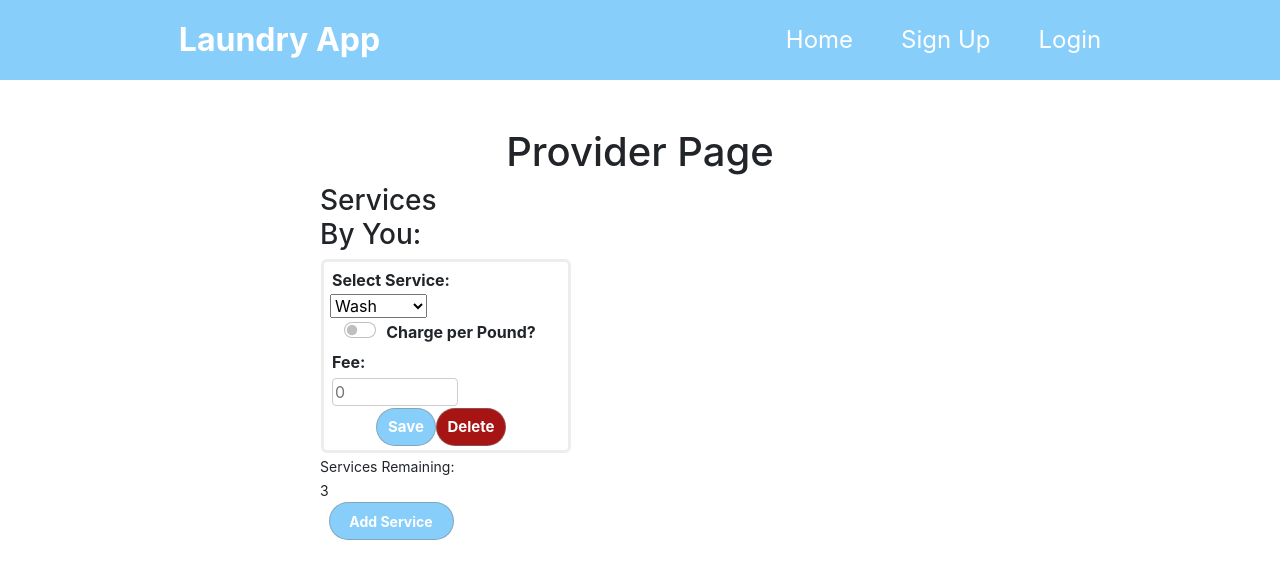
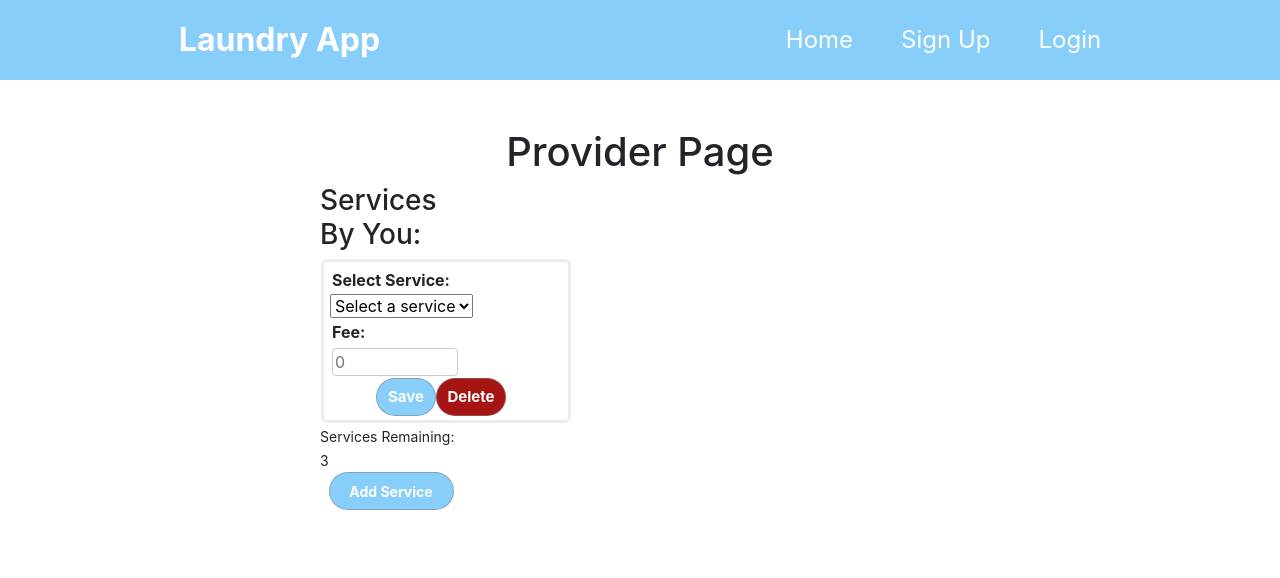
Before and after one commit to michaelchang106/laundryApp, a React (Create React App) app in the folder front/: page /ProviderPage in a window 1280 px wide. Both pictures are taken after a click on the button "Add Service". Shown: the top 578 px of the page. Built offline with nearby package versions, Linux system fonts and the light colour scheme; no server answers.

Commit message:
Fixed service selection options

```diff
--- a/front/src/components/provider/EditService.js
+++ b/front/src/components/provider/EditService.js
@@ -1,3 +1,5 @@
+import { useState, useEffect } from "react";
+
 const EditService = ({
   serviceItem,
   modifyServiceDisplay,
@@ -7,13 +9,36 @@ const EditService = ({
   services,
 }) => {
   //Set up default service Options
-  const serviceOptions = ["Wash", "Dry Clean", "Fold", "Delivery"];
+  let [serviceOptions, setServiceOptions] = useState(new Set());
+
+  //This will render every time we open create or decide to edit a service.
+  useEffect(() => {
+    let serviceOpt = new Set(["Wash", "Dry Clean", "Fold", "Delivery"]);
+
+    //Remove services that we're already submitted to the database.
+    updateServices(serviceOpt);
+    console.log("SERVICES", serviceOpt);
+    setServiceOptions(serviceOpt);
+  }, []);
+
+  const updateServices = (serivceOpt) => {
+    services.forEach((service) => {
+      if (serivceOpt.has(service.service)) {
+        serivceOpt.delete(service.service);
+      }
+    });
+  };
 
   const onSubmit = (e) => {
     e.preventDefault();
+
+    //Prevents user from submitting the default display.
+    if (serviceItem.service === "") {
+      return;
+    }
     modifyServiceDisplay(serviceItem.serviceID, "showEdit");
+    console.log("SUBMIT", serviceItem);
     serviceItem.showEdit = false;
-
     submitEdit(serviceItem);
   };
 
@@ -21,7 +46,6 @@ const EditService = ({
     const target = e.target;
     let value;
 
-    console.log("VALUE", e.target.value);
     if (target.name === "perPound") {
       if (target.value === "true") {
         value = false;
@@ -45,6 +69,11 @@ const EditService = ({
     let options = new Set();
     //Filter options that are already being useing
 
+    options.add(
+      <option value="" disabled selected>
+        Select a service
+      </option>
+    );
     serviceOptions.forEach((serviceOpt) => {
       options.add(<option value={serviceOpt}>{serviceOpt}</option>);
     });
@@ -124,7 +153,7 @@ const EditService = ({
         <select
           name="service"
           onChange={handleInputChange}
-          // value={serviceItem.service}
+          value={serviceItem.service}
         >
           {renderOptions()}
         </select>
--- a/front/src/components/provider/Services.js
+++ b/front/src/components/provider/Services.js
@@ -1,7 +1,7 @@
 import EditService from "./EditService.js";
 import "./providerPage.css";
 import Service from "./Service";
-// import { useRef } from "react";
+// import { useState } from "react";
 
 const Services = ({
   services,
@@ -29,7 +29,7 @@ const Services = ({
   const addService = () => {
     console.log("ID =>", services.length);
     const newService = {
-      service: "Wash",
+      service: "",
       price: 0.0,
       perPound: false,
       serviceID: services.length,
```
